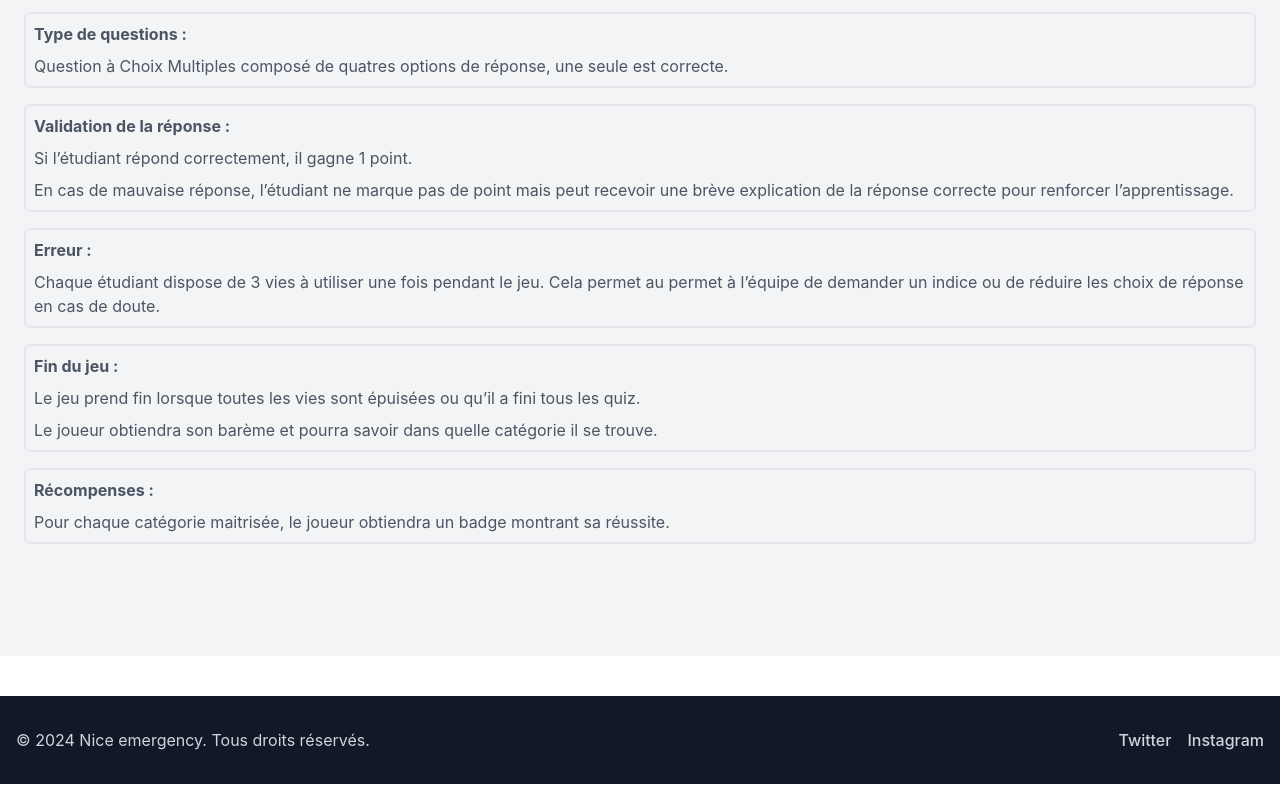
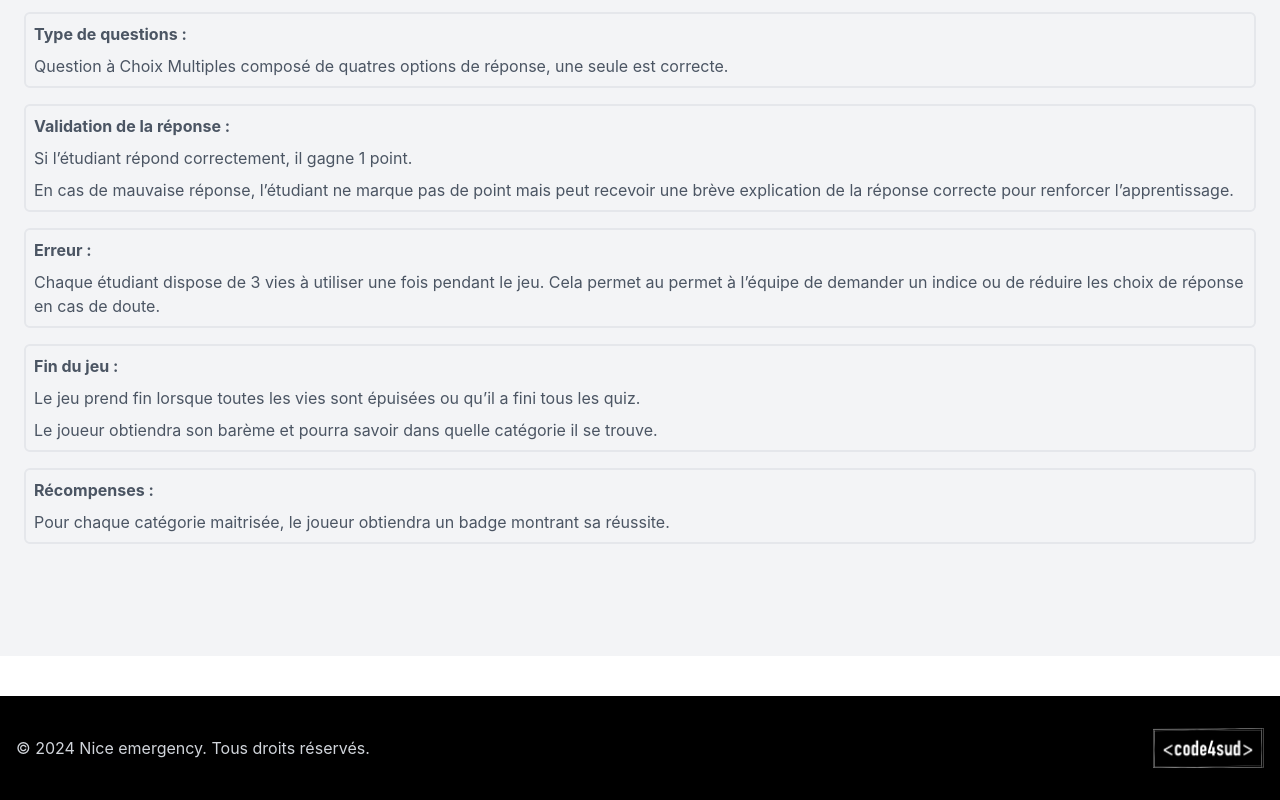
Before and after one commit to vsantidev/nice-emergency, a React (Vite) app in the folder front/: page / in a window 1280 px wide. Shown: the part 1104-1904 px from the top of the page. Built offline with nearby package versions, Linux system fonts and the light colour scheme.

Commit message:
logo code4sud added

```diff
--- a/front/src/layout/footer.jsx
+++ b/front/src/layout/footer.jsx
@@ -2,17 +2,19 @@
 
 // Footer.jsx
 import React from "react";
+import logoCode4sud from "../assets/logo-code4sud.png";
 
 export default function Footer() {
     return (
-        <footer className="bg-gray-900 text-gray-300 py-8 mt-10">
+        <footer className="bg-black text-gray-300 py-8 mt-10">
             <div className="container mx-auto px-4 flex flex-col md:flex-row items-center justify-between">
                 <p className="text-sm md:text-base text-center md:text-left">
                     &copy; 2024 Nice emergency. Tous droits réservés.
                 </p>
                 <div className="flex space-x-4 mt-4 md:mt-0">
-                    <a href="https://twitter.com" target="_blank" rel="noopener noreferrer" className="hover:text-white">Twitter</a>
-                    <a href="https://instagram.com" target="_blank" rel="noopener noreferrer" className="hover:text-white">Instagram</a>
+                <a href="https://code4sud.fr/" target="_blank" rel="noopener noreferrer">
+                    <img src={logoCode4sud} alt="Code4sud Logo" className="w-18 h-10 hover:opacity-80" />
+                </a>
                 </div>
             </div>
         </footer>
```
Also changed, not shown: front/src/assets/logo-code4sud.png (added).
